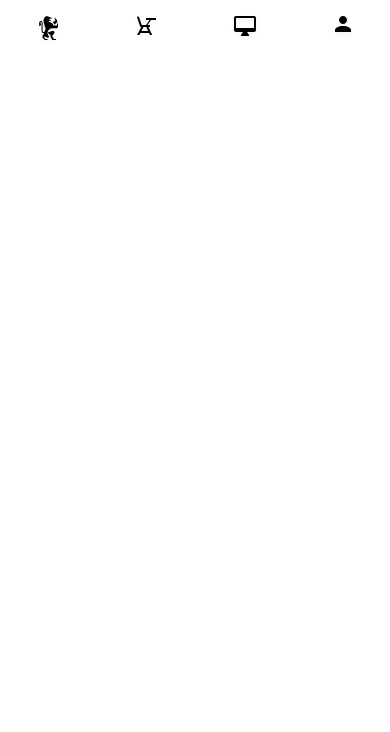
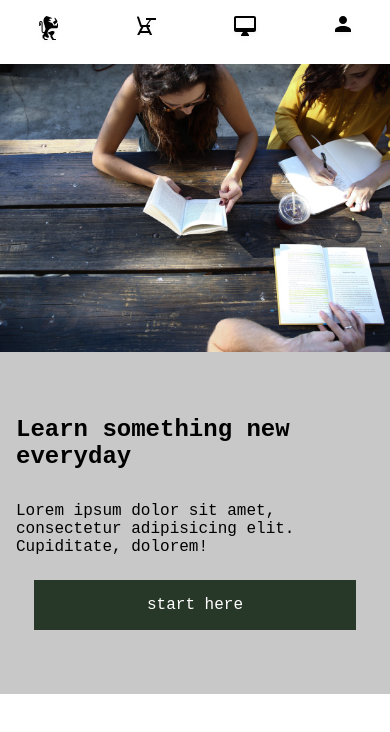
Before and after one commit to Nuttipol-Rudeekunrungroj/21_Nuttipol-Nut--colmar_academy-, a plain HTML site: page index.html in a window 390 px wide. Drawn offline with Linux system fonts and the light colour scheme.

Commit message:
hero section

```diff
--- a/index.html
+++ b/index.html
@@ -29,6 +29,17 @@
         </ul>
     </div>
     <!--mobile-end-->
+     <!--hero section-->
+     <setion class="hero">
+        <div class="hero_img">
+            <img src="images/banner.jpg" alt="">
+        </div>
+        <div class="hero_info">
+            <h2>Learn something new everyday</h2>
+            <p>Lorem ipsum dolor sit amet, consectetur adipisicing elit. Cupiditate, dolorem!</p>
+            <a href="#" class="hero_btn">start here</a>
+        </div>
+    </setion>
 
 </body>
 </html>
--- a/styles.css
+++ b/styles.css
@@ -2,6 +2,10 @@
     margin: 0;
     padding: 0;
     box-sizing: border-box;
+}
+
+body {
+    font-family: 'Courier New', Courier, monospace;
 }
 
 /*desktop*/
@@ -37,6 +41,63 @@ header {
     text-decoration: none;
 }
 
+/*hero section*/
+.hero {
+    display: flex;
+    flex-direction: row;
+    justify-content: space-evenly;
+    background-color: rgb(200, 200, 200);
+}
+
+.hero_img {
+    display: flex;
+    flex-direction: column;
+    width: 60%;
+    height: auto;
+    margin-right: 0.75rem;
+    margin-left: 1.5rem;
+    margin-top: 2rem;
+    margin-bottom: 2rem;
+}
+
+.hero_info {
+    display: flex;
+    flex-direction: column;
+    justify-content: center;
+    align-items: flex-start;
+    width: 40%;
+    text-align: left;
+    margin-right: 0;
+    margin-left: 0.75rem;
+    margin-top: 2rem;
+    margin-bottom: 2rem;
+}
+
+.hero_info h2 {
+    margin-bottom: 1.5rem;
+}
+
+.hero_btn {
+    display: inline-block;
+    padding: 1rem;
+    margin-top: 1.5rem;
+    text-decoration: none;
+    background-color: rgb(40, 56, 40);
+    color: white;
+    width: 50%;
+}
+
+.hero_info a {
+    text-align: center;
+}
+
+.hero_info a:hover {
+    background-color: gray;
+}
+
+
+
+
 
 
 
@@ -59,24 +120,58 @@ header {
 }
 
 
+
+
+
+
+
 /*media query*/
 @media only screen and (max-width: 768px) {
 
     header,
     .logo,
-    .menu
-
-        {
+    .menu {
         display: none;
     }
+
+    /*hero section*/
+    .hero {
+        flex-direction: column;
+    }
+
+    .hero_img {
+        width: auto;
+        height: auto;
+        margin: 0;
+    }
+
+    .hero_info {
+        width: auto;
+        margin: 2rem 1rem;
+    }
+
+    .hero_info h2 {
+        margin-top: 2rem;
+        margin-bottom: 2rem;
+    }
+
+    .hero_btn {
+
+        margin-bottom: 2rem;
+        width: 90%;
+        align-self: center;
+    }
 }
+
+
+
+
+
 
 @media only screen and (min-width: 768px) {
 
     .mobile_header,
-    .mobile_menu
-
-    {
+    .mobile_menu {
         display: none;
     }
 }
```
